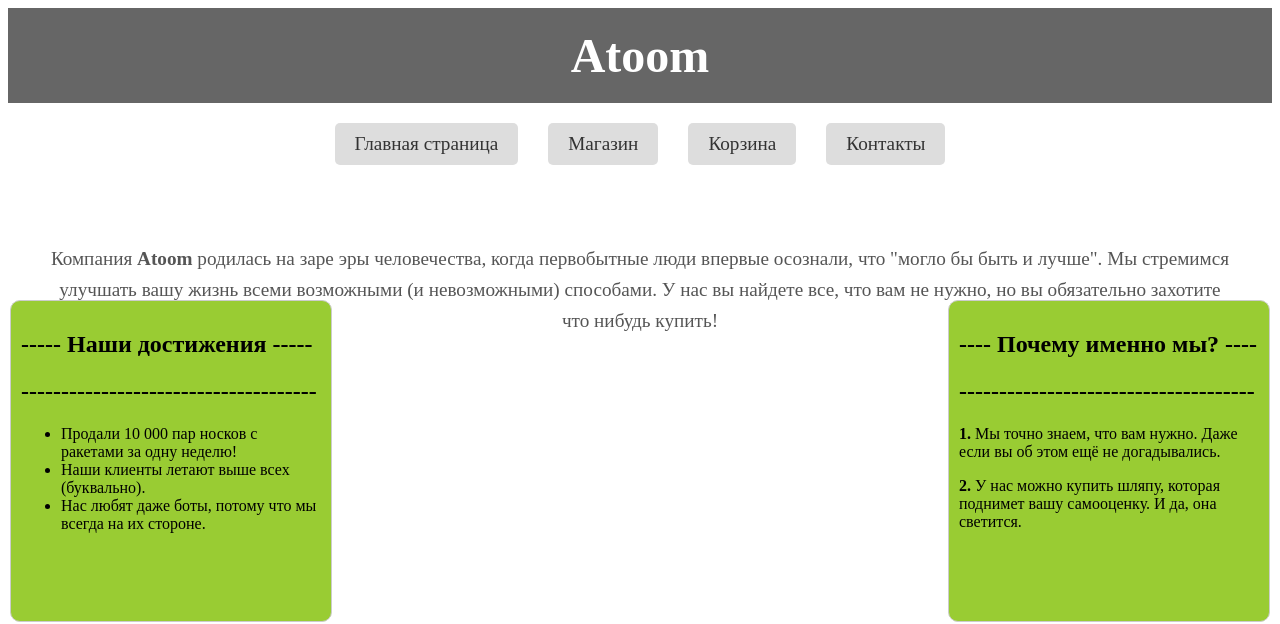
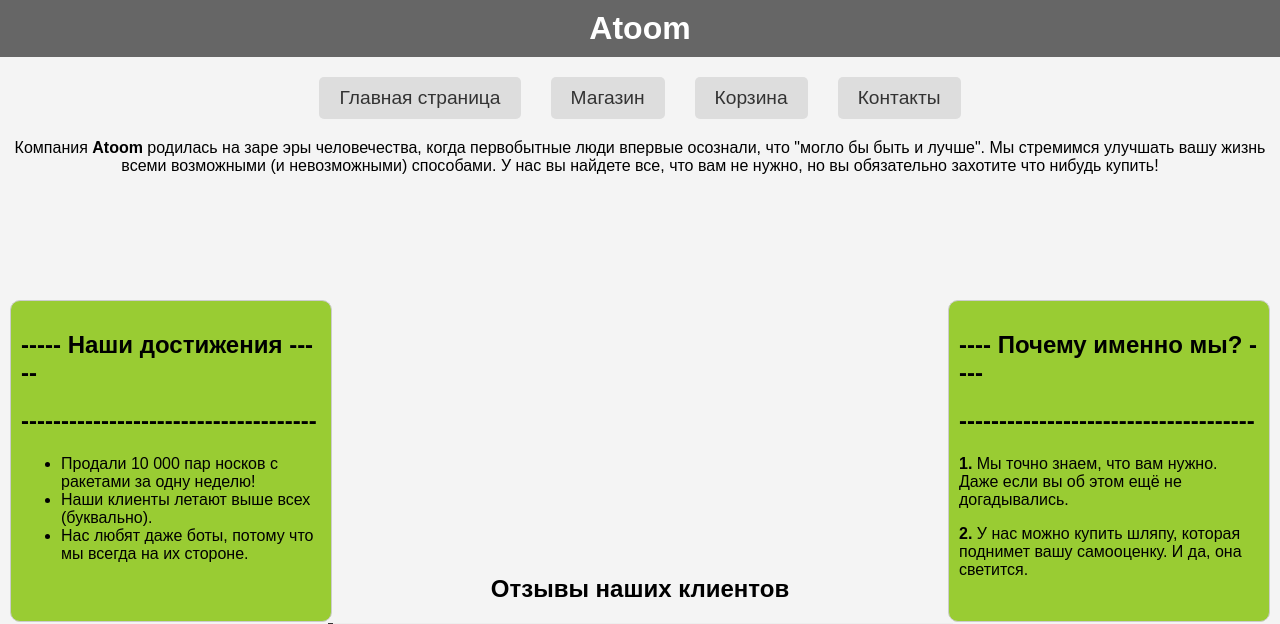
Before and after one commit to Vydy74/Django, a Django app: page / in a window 1280 px wide. Shown: the top 624 px of the page. Run offline with Django 5.2, Linux system fonts and the light colour scheme.

Commit message:
Add files via upload

```diff
--- a/UrbanDjango/static/style.css
+++ b/UrbanDjango/static/style.css
@@ -1,5 +1,3 @@
-<!------------- Main page style ---------------->
-
 body {
     font-family: Arial, sans-serif;
     margin: 0;
@@ -8,29 +6,88 @@ body {
     text-align: center;
 }
 
+
+/* Стили для header */
 header {
+    display: flex;
+    justify-content: space-between;
+    align-items: center;
+    padding: 10px 20px;
     background-color: #666666;
-    color: #fff;
-    padding: 20px 0;
-    text-align: center;
-    position: relative;
+    position: relative; /* Добавлено для абсолютного позиционирования меню */
+}
 
+header .logo {
+    display: flex;
+    align-items: center;
+}
+
+header .logo img {
+    height: 50px;
 }
 
 header h1 {
-
-    font-size: 3em;
     margin: 0;
-
+    color: white;
+    font-size: 32px;
+    flex-grow: 1;
+    text-align: center;
 }
 
+header .menu {
+    display: flex;
+    align-items: center;
+    cursor: pointer;
+}
 
+header .menu img {
+    height: 30px;
+    cursor: pointer;
+    background-color: #999999;
+    border-radius: 50%;
+}
+
+header .menu span {
+    margin-left: 10px;
+    font-size: 16px;
+}
 
 header .sub-title {
-
+    text-align: center;
     font-size: 1.5em;
     color: #ccc;
     margin-top: 10px
+}
+
+.dialog-menu {
+    display: none;
+    position: absolute;
+    right: 20px;
+    top: 200px;
+    background-color: #fff;
+    border: 1px solid #ccc;
+    box-shadow: 0 2px 10px rgba(0, 0, 0, 0.1);
+    padding: 10px;
+    z-index: 1000;
+}
+
+.dialog-menu p {
+    margin: 0 0 10px;
+}
+
+.dialog-menu button {
+    display: block;
+    width: 100%;
+    padding: 10px;
+    margin-bottom: 10px;
+    background-color: #007bff;
+    color: #fff;
+    border: none;
+    cursor: pointer;
+}
+
+.dialog-menu button:hover {
+    background-color: #0056b3;
 }
 
 nav {
@@ -54,19 +111,10 @@ nav a:hover {
     background-color: #bbb;
 }
 
-.description {
-
-    padding: 40px;
-    color: #555;
-    font-size: 1.2em;
-    line-height: 1.6;
-    text-align: center;
-}
-
 .icon-container {
     position: fixed;
     display: flex;
-    lex-direction: column;
+    flex-direction: column;
     gap: 10px;
 }
 
@@ -100,6 +148,11 @@ nav a:hover {
 .right-icons {
     right: 10px;
     bottom: 10px;
+}
+
+.menu-icons {
+    right: 10px;
+    top: 10px;
 }
 
 .dialog {
@@ -173,7 +226,7 @@ nav a:hover {
     color: #777;
 }
 
-<!------- Store styles --------->
+/*<!------- Store styles --------->*/
 
 .icon-container {
     position: fixed;
@@ -213,7 +266,7 @@ nav a:hover {
     display: flex;
     align-items: center;
     justify-content: space-between;
-    adding: 15px;
+    padding: 15px;
     border-bottom: 1px solid #ddd;
 }
 
@@ -245,4 +298,4 @@ nav a:hover {
 .product button:hover {
     background-color: #218838;
 }
-<!-- end -->
+/*-- end --*/
```
